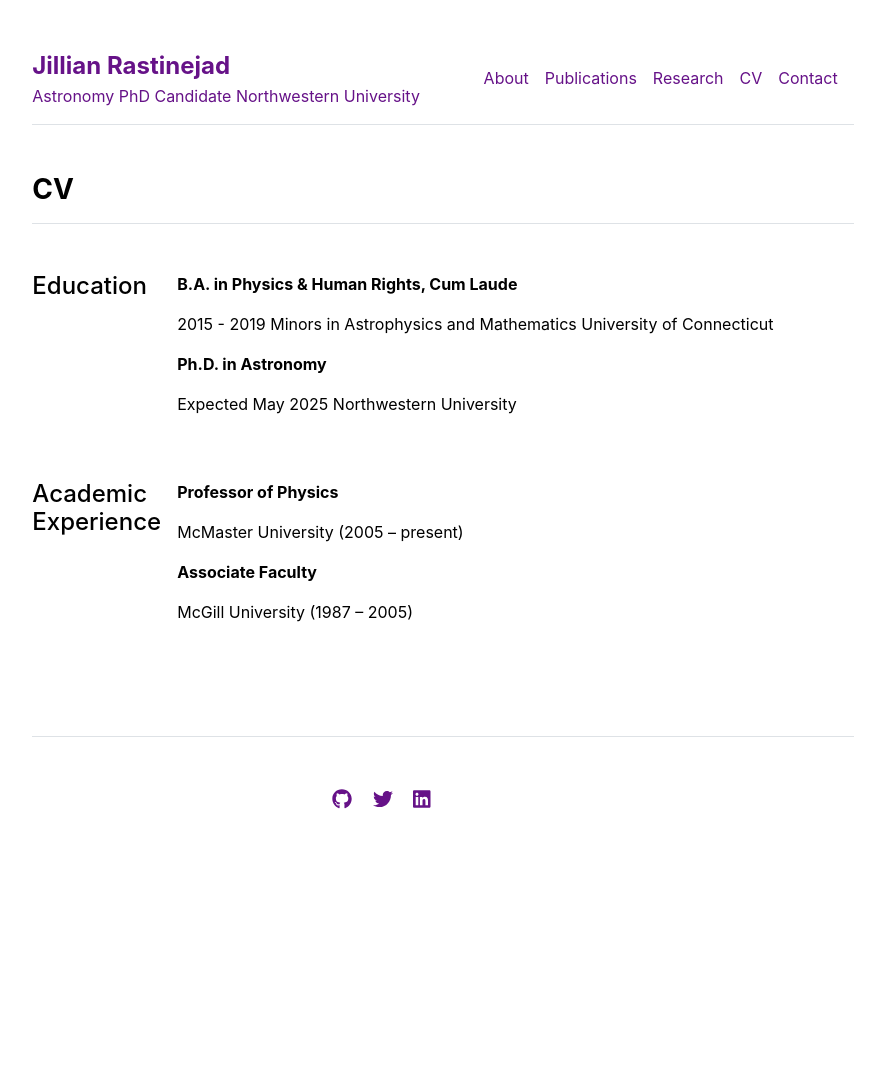
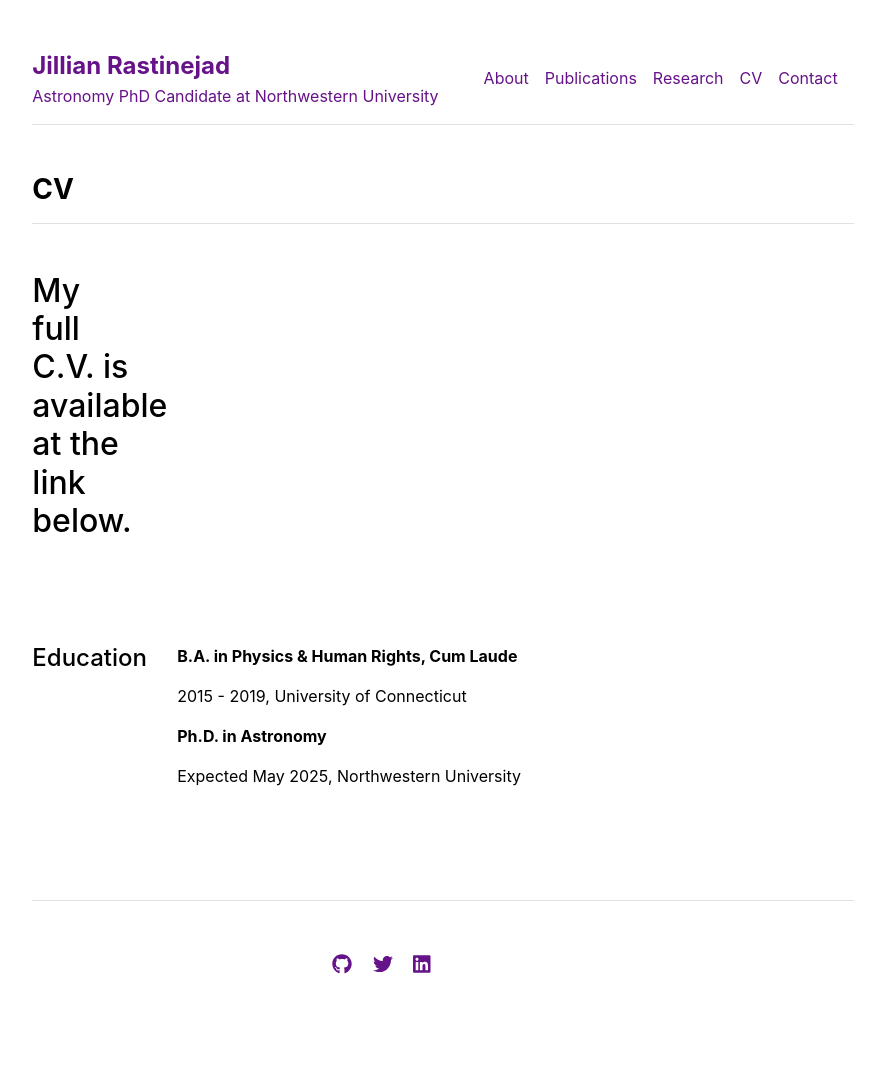
Before and after one commit to jrastinejad/jrastinejad.github.io, a Jekyll site: the page built from cv.md, in a window 1280 px wide. Shown: the whole page, without its empty margins (197-1082 px from the left). Built offline with Jekyll 4.4.1, drawn with Linux system fonts in a browser that asks for light colours; before the commit the page ends 911 px from its top, so only the background shows below that.

```diff
--- a/_config.yml
+++ b/_config.yml
@@ -1,4 +1,4 @@
 url: "" # the base hostname & protocol for your site, e.g. http://example.com
 baseurl: "" # the subpath of your site, e.g. /blog
 title: "Jillian Rastinejad" #
-description: "Astronomy PhD Candidate Northwestern University"
+description: "Astronomy PhD Candidate at Northwestern University"
--- a/_data/cv/education.yml
+++ b/_data/cv/education.yml
@@ -1,8 +1,5 @@
 - title: 'B.A. in Physics & Human Rights, Cum Laude'
-  description: '2015 - 2019
-  Minors in Astrophysics and Mathematics
-  University of Connecticut'
+  description: '2015 - 2019, University of Connecticut'
 
 - title: 'Ph.D. in Astronomy'
-  description: 'Expected May 2025
-  Northwestern University'
+  description: 'Expected May 2025, Northwestern University'
--- a/_data/settings.yml
+++ b/_data/settings.yml
@@ -11,4 +11,4 @@ social:
 - {icon: 'linkedin', link: 'https://linkedin.com/in/lenpaul'}
 
 contacts:
-- {name: 'Jillian Rastinejad', title: 'PhD Candidate and Northwestern Presidential Fellow', department: 'CIERA & Dept. of Physics & Astronomy', institution: 'Northwestern University', phone: '(000) 000-0000', email: 'jillianrastinejad2024 [at] u.northwestern.edu', office: '1800 Sherman Ave., Evanston, IL, USA', image: 'assets/img/headshot.jpg'}
+- {name: 'Jillian Rastinejad', title: 'Northwestern Presidential Fellow and PhD Candidate', department: 'CIERA & Dept. of Physics & Astronomy', institution: 'Northwestern University', phone: '(000) 000-0000', email: 'jillianrastinejad2024 [at] u.northwestern.edu', office: '1800 Sherman Ave., Evanston, IL, USA', image: 'assets/img/headshot.jpg'}
--- a/_layouts/cv.html
+++ b/_layouts/cv.html
@@ -9,6 +9,12 @@ layout: default
     <h3 class="fw-bold border-bottom pb-3 mb-5">CV</h3>
     <div class="row g-5 mb-5">
       <div class="col-md-2">
+        <h2>My full C.V. is available at the link below.</h2>
+      </div>
+      <a href="{{ site.github.url }}/assets/JCR_CV_Aug2024.pdf" target="blank"></a>
+    </div>
+    <div class="row g-5 mb-5">
+      <div class="col-md-2">
         <h4>Education</h4>
       </div>
       <div class="col-md-10">
@@ -18,16 +24,5 @@ layout: default
         {% endfor %}
       </div>
     </div>
-    <div class="row g-5 mb-5">
-      <div class="col-md-2">
-        <h4>Academic Experience</h4>
-      </div>
-      <div class="col-md-10">
-        {% for section in site.data.cv.academic-experience %}
-          <p class="fw-bold">{{ section.title }}</p>
-          <p>{{ section.description }}</p>
-        {% endfor %}
-      </div>
-    </div>
   </div>
 </div>
```
Also changed, not shown: _includes/contact.html (+4 -4 lines), 1 other file.
